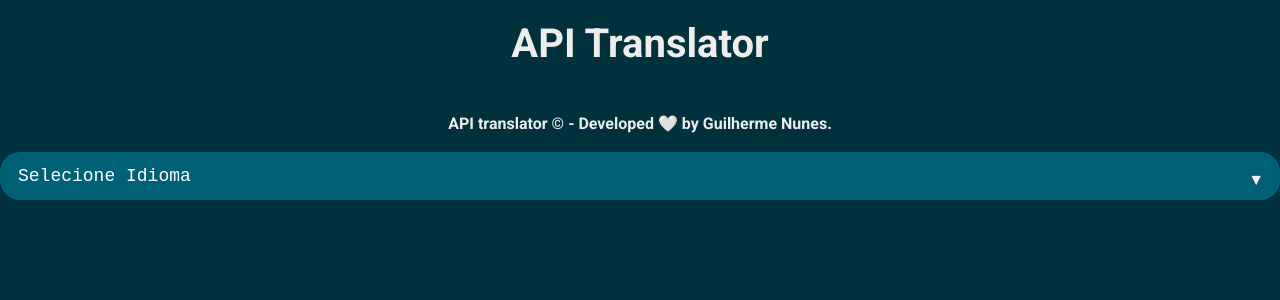
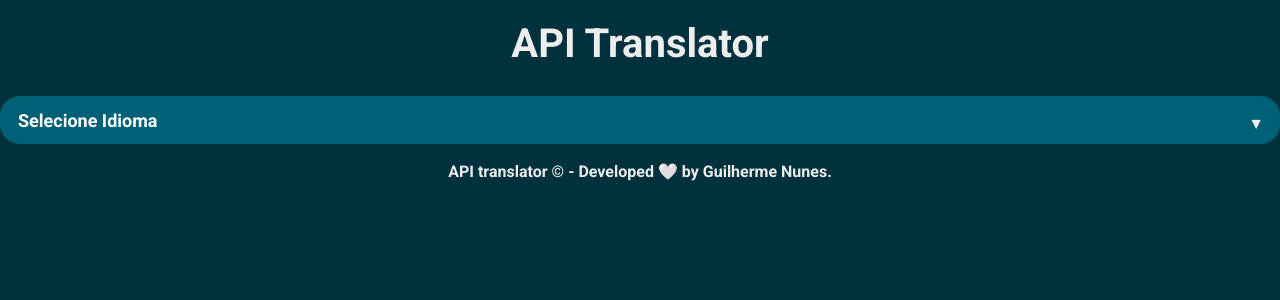
Before and after one commit to gnunesns/api-translator, a React (Vite) app: page / in a window 1280 px wide. Shown: the top 300 px of the page. Built offline with nearby package versions, Linux system fonts and the light colour scheme.

Commit message:
lastModification app

```diff
--- a/src/App.css
+++ b/src/App.css
@@ -14,7 +14,7 @@ select {
   box-shadow: none;
   /* Personalizar */
   font-size: 18px;
-  font-family: 'Source Code Pro', monospace;
+  font-family: 'Roboto', sans-serif;
   flex: 1;
   padding: 0 1em;
   color: white;
--- a/src/App.jsx
+++ b/src/App.jsx
@@ -7,8 +7,9 @@ import SelectLangue from './components/SelectLangue'
   return (
     <div className="App">
       <NavBar/>
+      <SelectLangue/>
       <Footer/>
-      <SelectLangue/>
+
     </div>
   )
 }
```
